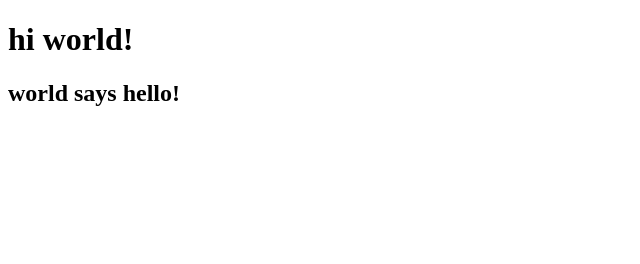
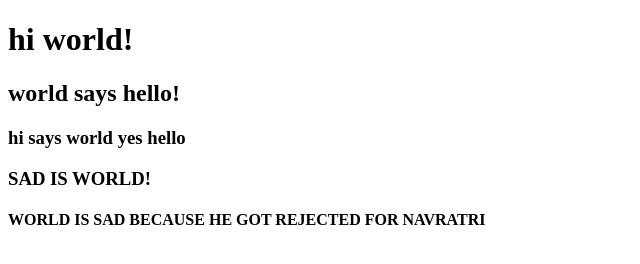
Before and after one commit to Heet-P/gitdemo, a plain HTML site: page index.html in a window 1280 px wide. Shown: the whole page, without its empty margins (0-640 px from the left). Drawn offline with Linux system fonts and the light colour scheme.

Commit message:
Vrund rejection

```diff
--- a/index.html
+++ b/index.html
@@ -8,5 +8,8 @@
 <body>
     <h1>hi world!</h1>
     <h2>world says hello!</h2>
+    <h3>hi says world yes hello</h3>
+    <h3>SAD IS WORLD!</h3>
+    <h4>WORLD IS SAD BECAUSE HE GOT REJECTED FOR NAVRATRI</h4>
 </body>
 </html>
```
